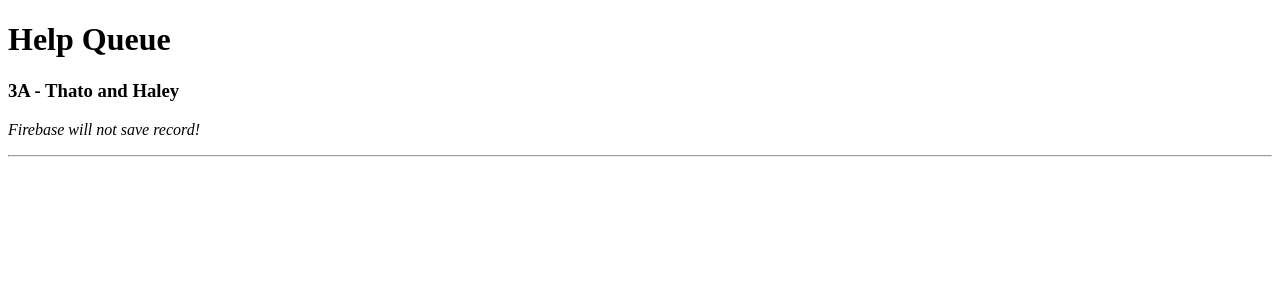
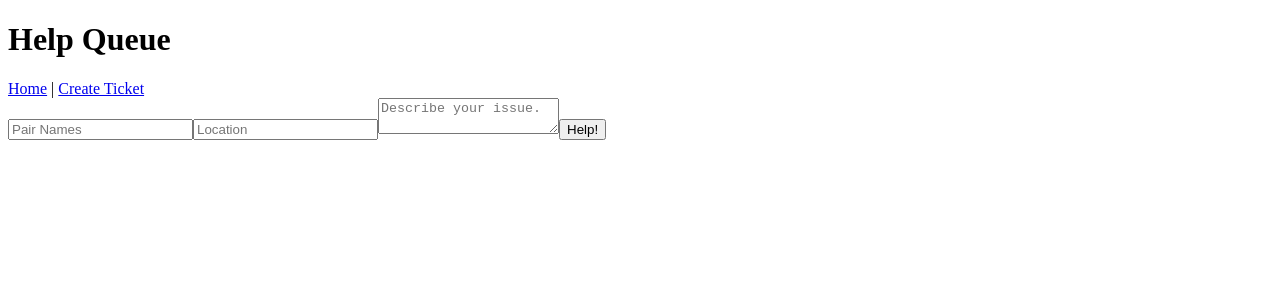
Before and after one commit to Marrri4ka/React_Help-Queue, a React app: page /#/newticket in a window 1280 px wide. Shown: the top 300 px of the page. Built offline with nearby package versions, Linux system fonts and the light colour scheme.

Commit message:
add routes

```diff
--- a/package.json
+++ b/package.json
@@ -12,7 +12,8 @@
   "dependencies": {
     "prop-types": "^15.5.10",
     "react": "^15.5.4",
-    "react-dom": "^15.5.4"
+    "react-dom": "^15.5.4",
+    "react-router-dom": "^4.0.0"
   },
   "devDependencies": {
     "babel-core": "^6.24.1",
--- a/src/components/App.jsx
+++ b/src/components/App.jsx
@@ -1,13 +1,17 @@
 import React from "react";
 import Header from "./Header";
 import TicketList from "./TicketList";
+import { Switch, Route} from 'react-router-dom';
+import NewTicketForm from './NewTicketForm';
 
 function App(){
   return (
     <div>
     <Header/>
-    <TicketList/>
-
+    <Switch>
+      <Route exact path='/' component = {TicketList}/>
+      <Route path= '/newticket' component = {NewTicketForm}/>
+    </Switch>
     </div>
   );
 }
--- a/src/components/Header.jsx
+++ b/src/components/Header.jsx
@@ -1,8 +1,13 @@
 import React from "react";
+import { Link } from 'react-router-dom';
 
 function Header(){
 return (
-<h1>Help Queue</h1>
+  <div>
+    <h1>Help Queue</h1>
+    <Link to="/">Home</Link> | <Link to="/newticket">Create Ticket</Link>
+  </div>
+
 
 );
 
--- /dev/null
+++ b/src/components/NewTicketForm.jsx
@@ -0,0 +1,27 @@
+import React from 'react';
+
+
+function NewTicketForm() {
+  return (
+        <div>
+          <form>
+            <input
+              type='text'
+              id='names'
+              placeholder='Pair Names'/>
+            <input
+              type='text'
+              id='location'
+              placeholder='Location'/>
+            <textarea
+              id='issue'
+              placeholder='Describe your issue.'/>
+            <button type='submit'>Help!</button>
+          </form>
+        </div>
+
+  );
+}
+
+
+export default NewTicketForm;
--- a/src/index.jsx
+++ b/src/index.jsx
@@ -2,11 +2,14 @@
 import ReactDOM from 'react-dom';
 import App from './components/App';
 import { AppContainer } from 'react-hot-loader';
+import { HashRouter } from 'react-router-dom';
 
 const render = (Component) => {
   ReactDOM.render(
     <AppContainer>
+    <HashRouter>
       <Component/>
+      </HashRouter>
     </AppContainer>,
     document.getElementById('react-app-root')
   );
```
Also changed, not shown: 1 other file (tests, documents, lock files or other folders).
